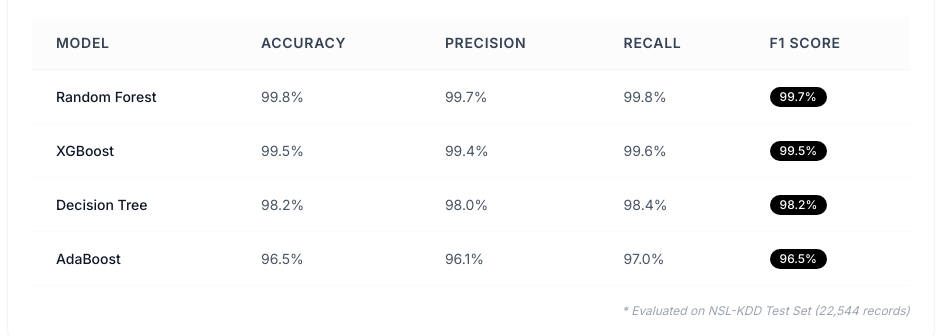
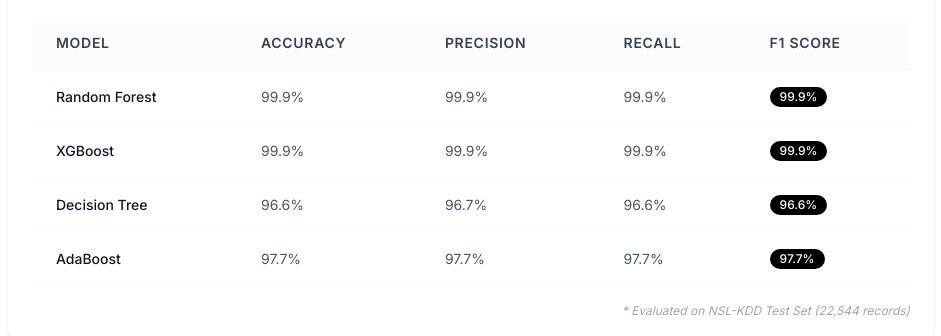
Before and after one commit to Sumit7521/Syntrix, a Next.js app: page /heatmap in a window 1280 px wide. Shown: the part 3260-3596 px from the top of the page, without its empty margins (297-1238 px from the left). Built offline with nearby package versions, Linux system fonts and the light colour scheme.

Commit message:
graph and table updated

```diff
--- a/src/components/Analytics/ModelPerformanceTable.jsx
+++ b/src/components/Analytics/ModelPerformanceTable.jsx
@@ -3,10 +3,34 @@
 import React from 'react';
 
 const metrics = [
-  { model: 'Random Forest', accuracy: '99.8%', precision: '99.7%', recall: '99.8%', f1: '99.7%' },
-  { model: 'XGBoost', accuracy: '99.5%', precision: '99.4%', recall: '99.6%', f1: '99.5%' },
-  { model: 'Decision Tree', accuracy: '98.2%', precision: '98.0%', recall: '98.4%', f1: '98.2%' },
-  { model: 'AdaBoost', accuracy: '96.5%', precision: '96.1%', recall: '97.0%', f1: '96.5%' },
+  {
+    model: 'Random Forest',
+    accuracy: '99.9%',
+    precision: '99.9%',
+    recall: '99.9%',
+    f1: '99.9%',
+  },
+  {
+    model: 'XGBoost',
+    accuracy: '99.9%',
+    precision: '99.9%',
+    recall: '99.9%',
+    f1: '99.9%',
+  },
+  {
+    model: 'Decision Tree',
+    accuracy: '96.6%',
+    precision: '96.7%',
+    recall: '96.6%',
+    f1: '96.6%',
+  },
+  {
+    model: 'AdaBoost',
+    accuracy: '97.7%',
+    precision: '97.7%',
+    recall: '97.7%',
+    f1: '97.7%',
+  },
 ];
 
 export default function ModelPerformanceTable() {
--- a/src/components/Charts/FeatureImportanceChart.jsx
+++ b/src/components/Charts/FeatureImportanceChart.jsx
@@ -77,6 +77,7 @@ export default function FeatureImportanceChart() {
                         tickLine={false}
                         axisLine={false}
                     />
+                    <Tooltip cursor={{ fill: 'transparent' }} contentStyle={{ borderRadius: '8px', border: 'none', boxShadow: '0 4px 12px rgba(0,0,0,0.1)' }} />
                     <Bar dataKey="importance" barSize={20} radius={[0, 4, 4, 0]}>
                         {chartData.map((entry, index) => (
                             <Cell key={`cell-${index}`} fill={index < 3 ? '#111827' : '#9ca3af'} /> // Top 3 Black, others Gray
```
